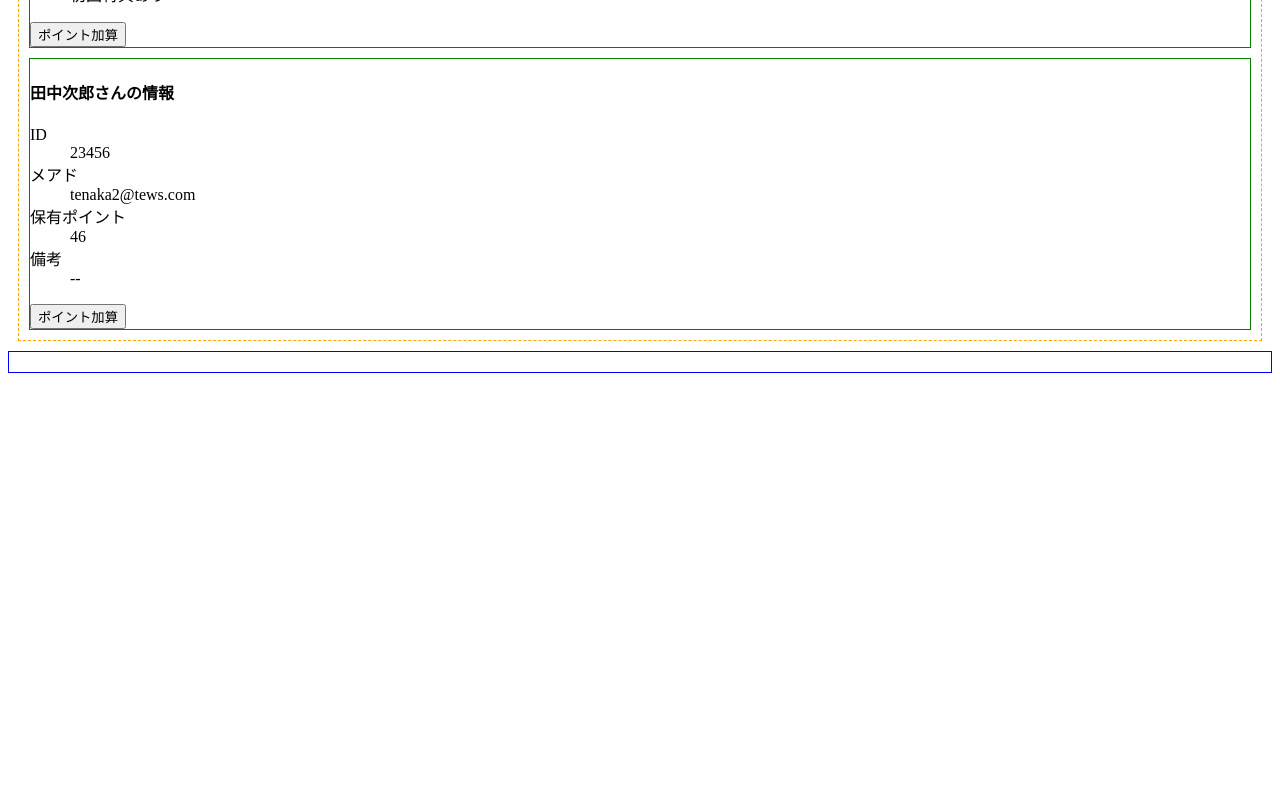
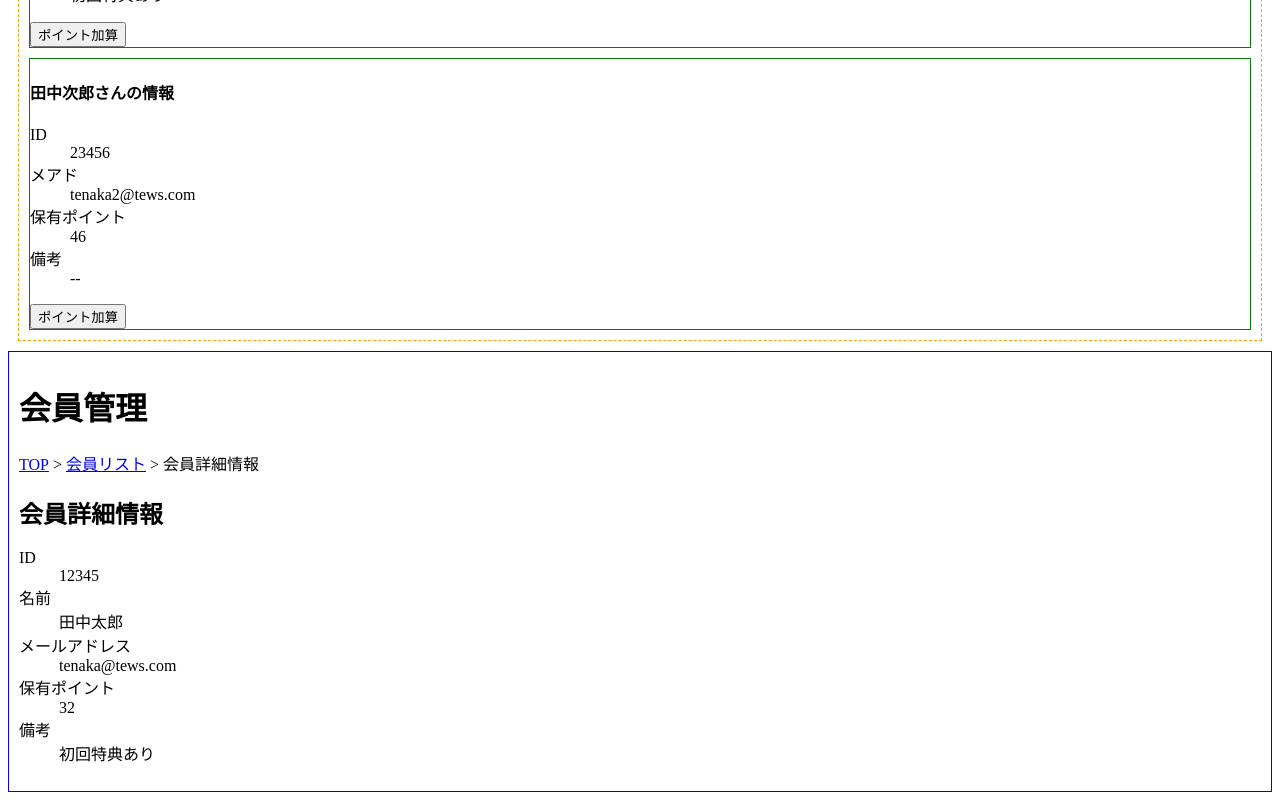
Before and after one commit to Asaki256/hello-nuxt, a Nuxt app: page /member/memberDetail/12345 in a window 1280 px wide. Shown: the part 434-1234 px from the top of the page. Before the commit the page ends 815 px from the top, so only its background shows below. Built offline with nearby package versions, Linux system fonts and the light colour scheme.

Commit message:
3章78p ルーティングのサンプル

```diff
--- /dev/null
+++ b/pages/member/memberDetail/[id].vue
@@ -0,0 +1,47 @@
+<script setup lang="ts">
+import type { Member } from "@/interfaces";
+
+// ルートオブジェクト取得
+const route = useRoute();
+// 会員情報リストをステートから取得
+const memberList = useState<Map<number, Member>>("memberList");
+
+const member = computed((): Member => {
+  const id = Number(route.params.id);
+  return memberList.value.get(id) as Member;
+});
+
+const localNote = computed((): string => {
+  let localNote = "--";
+  if (member.value.note != undefined) {
+    localNote = member.value.note;
+  }
+  return localNote;
+});
+</script>
+
+<template>
+  <h1>会員管理</h1>
+  <nav id="breadcrumbs">
+    <ul>
+      <li><NuxtLink :to="{ name: 'index' }">TOP</NuxtLink></li>
+      <li><NuxtLink :to="{ name: 'member-memberList' }">会員リスト</NuxtLink></li>
+      <li>会員詳細情報</li>
+    </ul>
+  </nav>
+  <section>
+    <h2>会員詳細情報</h2>
+    <dl>
+      <dt>ID</dt>
+      <dd>{{ member.id }}</dd>
+      <dt>名前</dt>
+      <dd>{{ member.name }}</dd>
+      <dt>メールアドレス</dt>
+      <dd>{{ member.email }}</dd>
+      <dt>保有ポイント</dt>
+      <dd>{{ member.points }}</dd>
+      <dt>備考</dt>
+      <dd>{{ localNote }}</dd>
+    </dl>
+  </section>
+</template>
--- a/pages/member/memberList.vue
+++ b/pages/member/memberList.vue
@@ -2,6 +2,7 @@
 import type OneMember from "~/components/OneMember.vue";
 
 import type { Member } from "@/interfaces";
+import type { NuxtLink } from "#build/components";
 
 // ステートから会員リストを取得
 const memberList = useState<Map<number, Member>>("memberList");
@@ -11,7 +12,7 @@
   <h1>会員管理</h1>
   <nav id="breadcrumbs">
     <ul>
-      <li>TOP</li>
+      <li><NuxtLink :to="{ name: 'index' }">TOP</NuxtLink></li>
       <li>会員リスト</li>
     </ul>
   </nav>
@@ -20,7 +21,11 @@
     <p>新規登録はこちら</p>
     <section>
       <ul>
-        <li v-for="[id, member] in memberList" :key="id">idが{{ id }}の{{ member.name }}さん</li>
+        <li v-for="[id, member] in memberList" :key="id">
+          <NuxtLink :to="{ name: 'member-memberDetail-id', params: { id: id } }">
+            IDが{{ id }}の{{ member.name }}さん
+          </NuxtLink>
+        </li>
       </ul>
     </section>
   </section>
```
